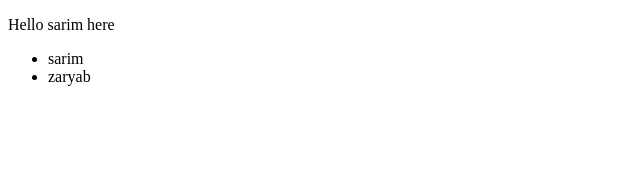
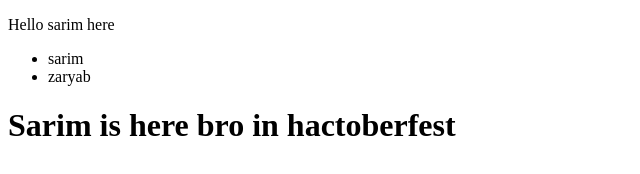
Before and after one commit to xzaryab/Hactober-Fest2021, a plain HTML site: page index.html in a window 1280 px wide. Shown: the whole page, without its empty margins (0-640 px from the left). Drawn offline with Linux system fonts and the light colour scheme.

Commit message:
Added new heading

```diff
--- a/index.html
+++ b/index.html
@@ -10,5 +10,6 @@
     <P>Hello sarim here</P>
     <ul><li>sarim</li>
     <li>zaryab</li></ul>
+    <h1>Sarim is here bro in hactoberfest</h1>
 </body>
 </html>
```
